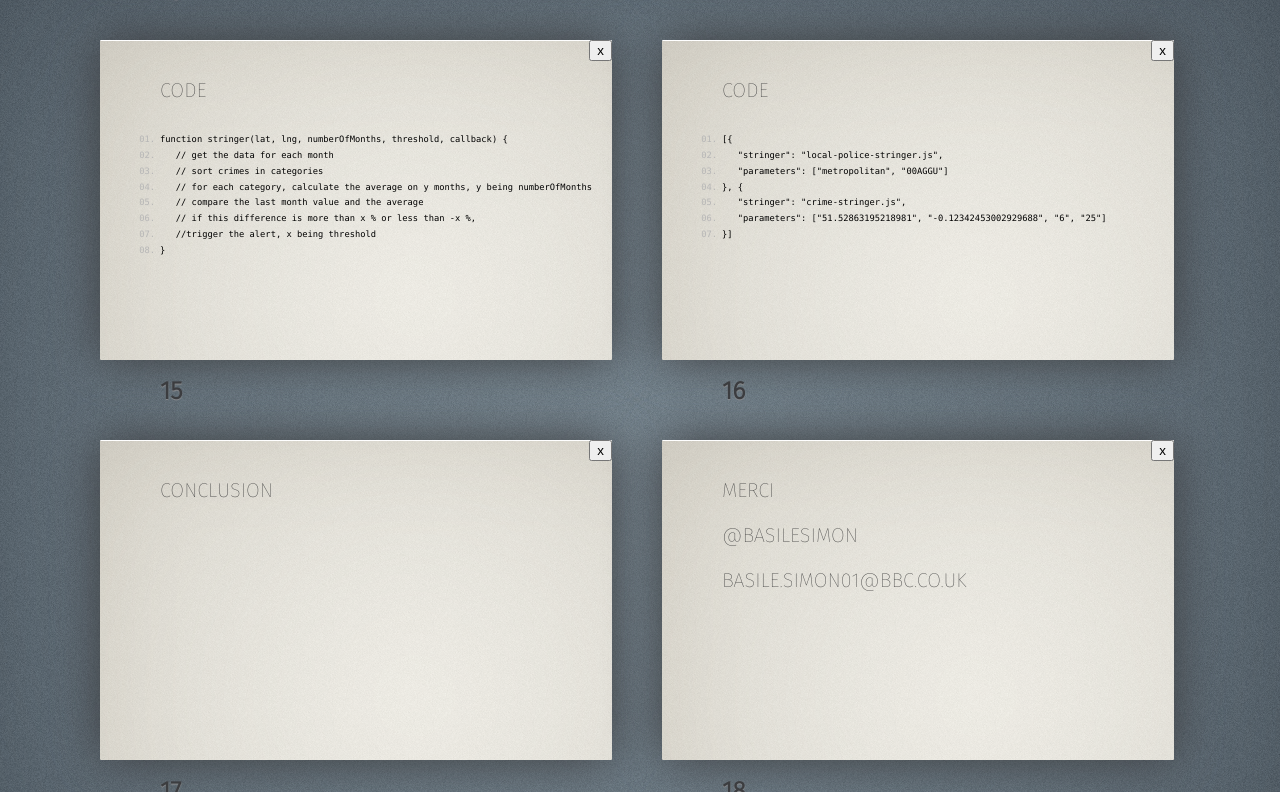
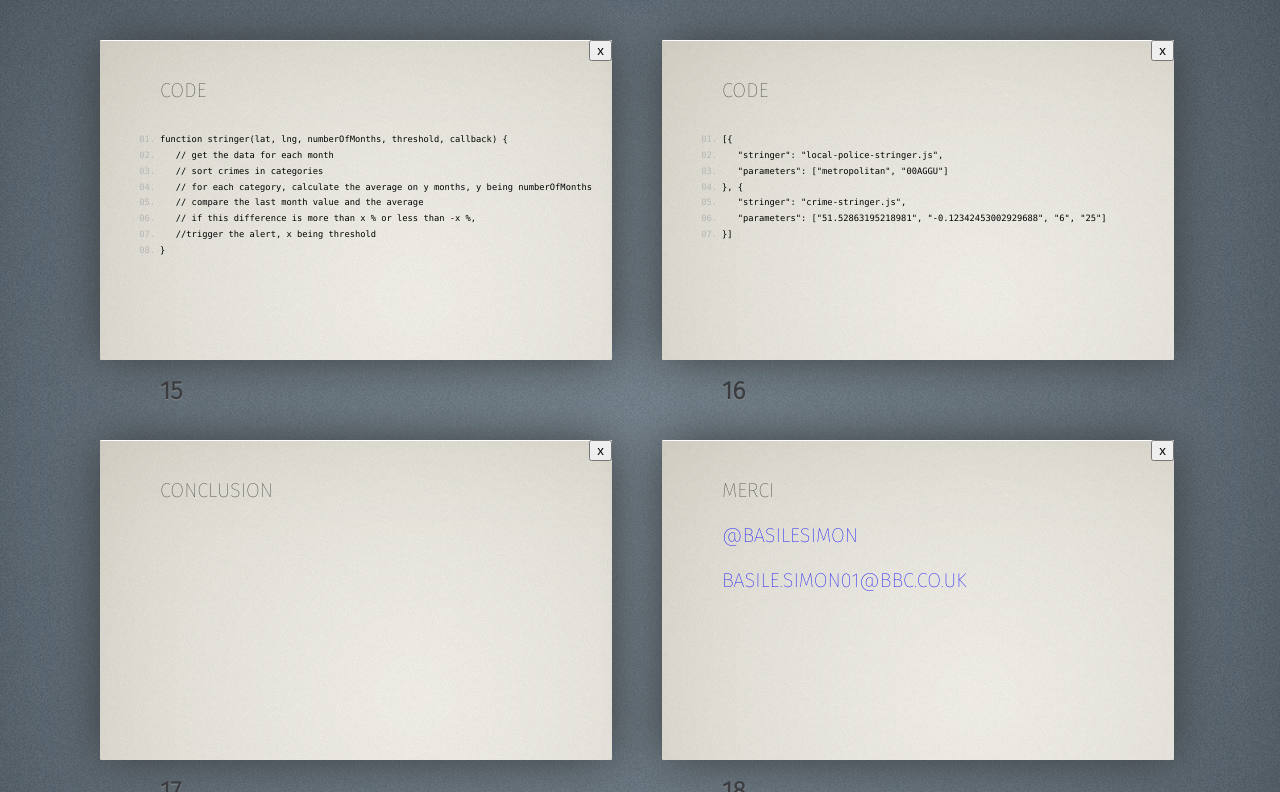
Before and after one commit to basilesimon/Computation-Journalism-Symposium-presentation, a plain HTML site: page index.html in a window 1280 px wide. Shown: the part 3133-3925 px from the top of the page. Drawn offline with Linux system fonts and the light colour scheme.

Commit message:
Some colour here and here

```diff
--- a/index.html
+++ b/index.html
@@ -175,7 +175,7 @@
         <p style="position:absolute">
           test
           <br>test du texte ici</p>
-        <img src="pictures/things.png" style="margin: 0 auto; display: block; margin-top: -30px; margin-left:500px" height="450px">
+        <img src="pictures/things.png" style="margin: 0 auto; display: block; margin-top: -50px; margin-left:500px" height="450px">
         <footer class="notes">
         </footer>
       </section>
@@ -293,8 +293,8 @@
         <header>
           <h2>Merci</h2>
           <br>
-          <p>@basilesimon</p>
-          <p>basile.simon01@bbc.co.uk</p>
+          <p style="color:blue">@basilesimon</p>
+          <p style="color:blue">basile.simon01@bbc.co.uk</p>
         </header>
       </section>
     </div>
```
